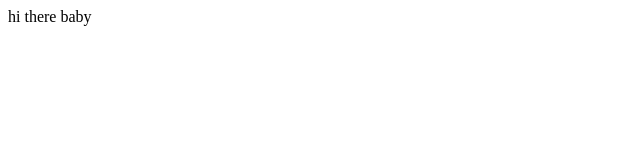
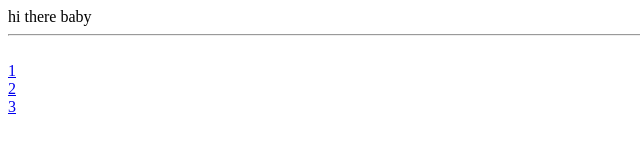
Before and after one commit to YasaminRezaei/WebEntwicklung, a plain HTML site: page index.html in a window 1280 px wide. Shown: the whole page, without its empty margins (0-640 px from the left). Drawn offline with Linux system fonts and the light colour scheme.

Commit message:
add pages

```diff
--- a/index.html
+++ b/index.html
@@ -1,5 +1,14 @@
 <html>
 <body>
        hi there baby
+       <hr/>
+       <br/>
+       <a href="page1.html">1</a>
+       <br/>
+       <a href="page1.html">2</a>
+       <br/>
+       <a href="page1.html">3</a>
+
+
 </body>
 </html>
```
